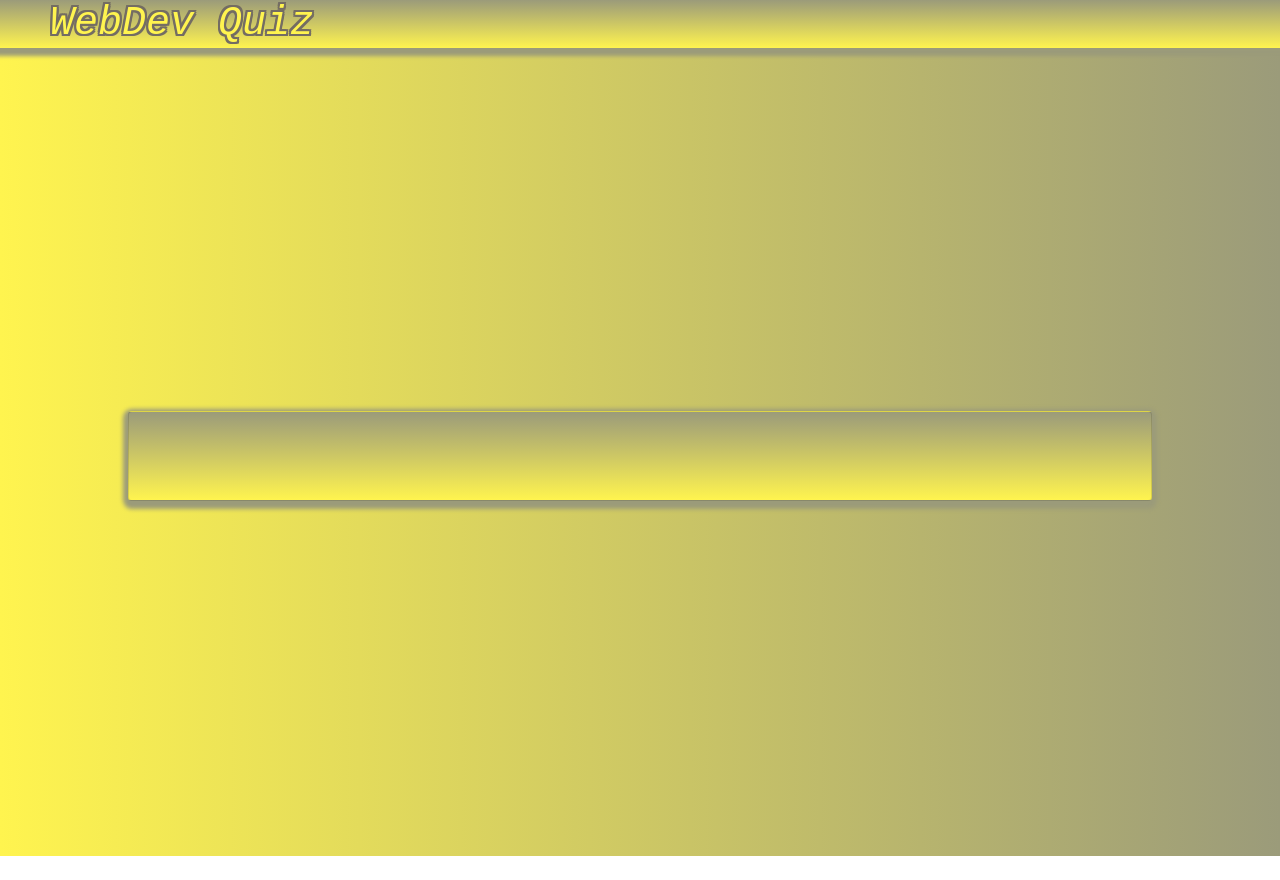
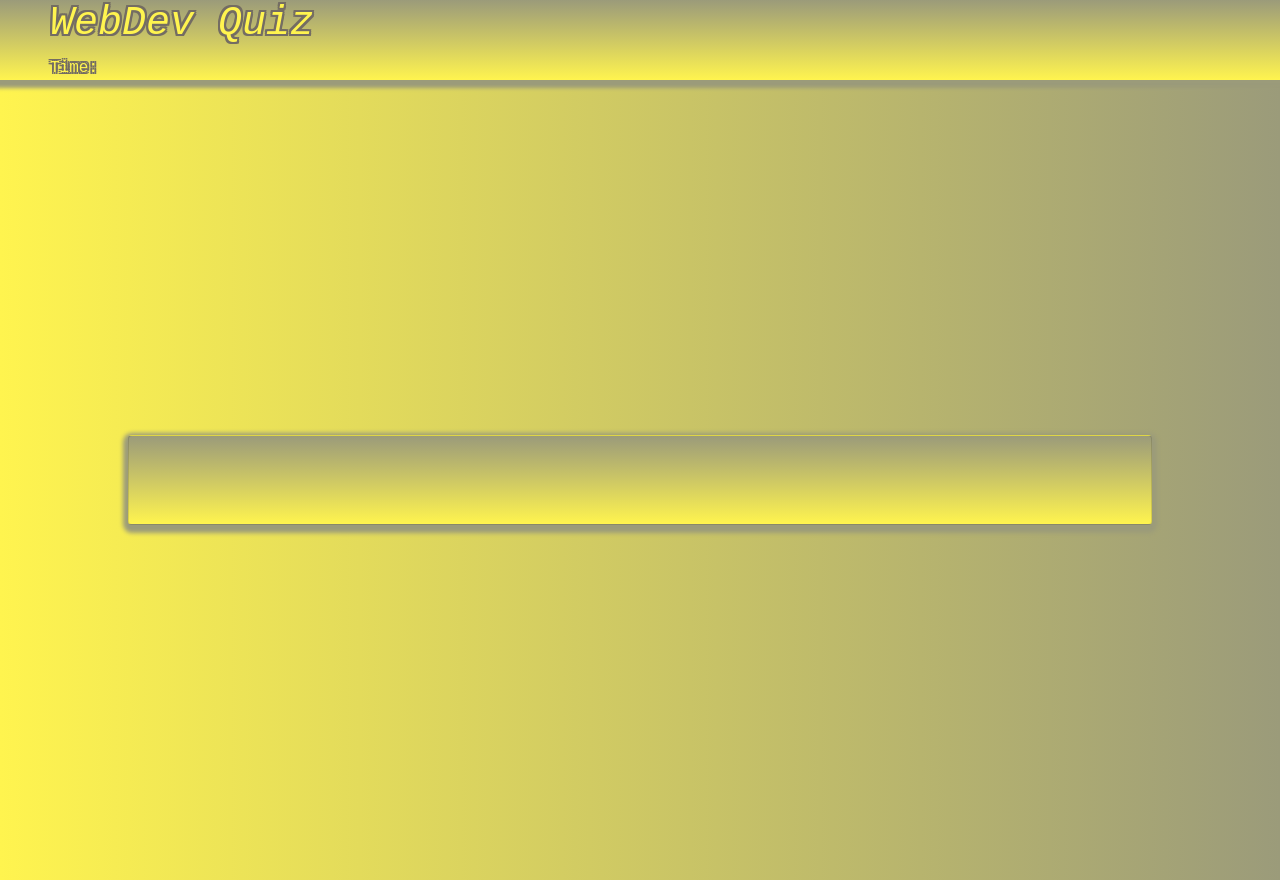
Before and after one commit to Will-Riffe/Module-4-Web-APIs-Challenge-Code-Quiz, a website: page index.html in a window 1280 px wide. Before the commit the page ends 856 px from the top, so only its background shows below. Drawn offline with nearby package versions, Linux system fonts and the light colour scheme.

Commit message:
added timer to html, respective const to main.js

```diff
--- a/assets/main.js
+++ b/assets/main.js
@@ -2,8 +2,10 @@
 const quizContainer = document.querySelector(".quiz");
 const questionElement = document.querySelector(".question");
 const choicesElement = document.querySelector(".choices");
+const timeElement = document.getElementById("time");
+const timerDuration = 60; // unit = seconds
 
-// Define the quiz questions and answer choices
+// Defines the quiz questions and answer choices
 const quizData = [
     {
         question: "What does HTML stand for?",
--- a/index.html
+++ b/index.html
@@ -30,6 +30,8 @@
       <h1>
         <em> WebDev Quiz </em>
       </h1>
+
+      <section class="timer">Time: <span id="time"></span></section>
     </header>
 
     <!--body for quiz questions-->
```
